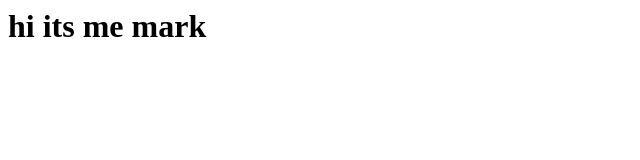
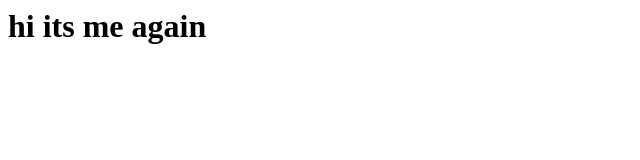
Before and after one commit to happyharis/collab-test, a plain HTML site: page index.html in a window 1280 px wide. Shown: the full height of the page, 0-640 px from the left. Drawn offline with Linux system fonts and the light colour scheme.

Commit message:
Update index.html

```diff
--- a/index.html
+++ b/index.html
@@ -1 +1 @@
-<h1>hi its me mark</h1>
+<h1>hi its me again</h1>
```
